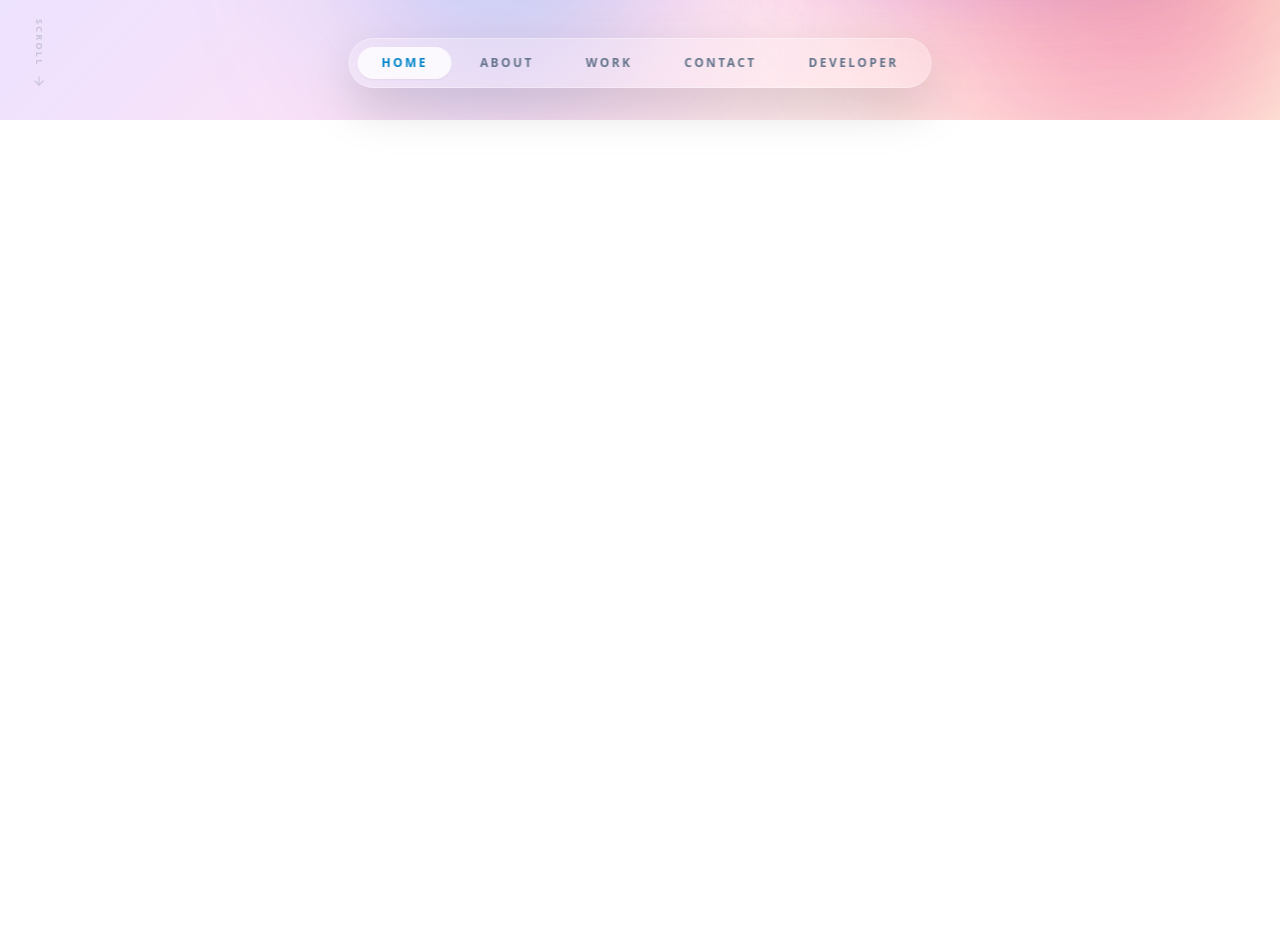
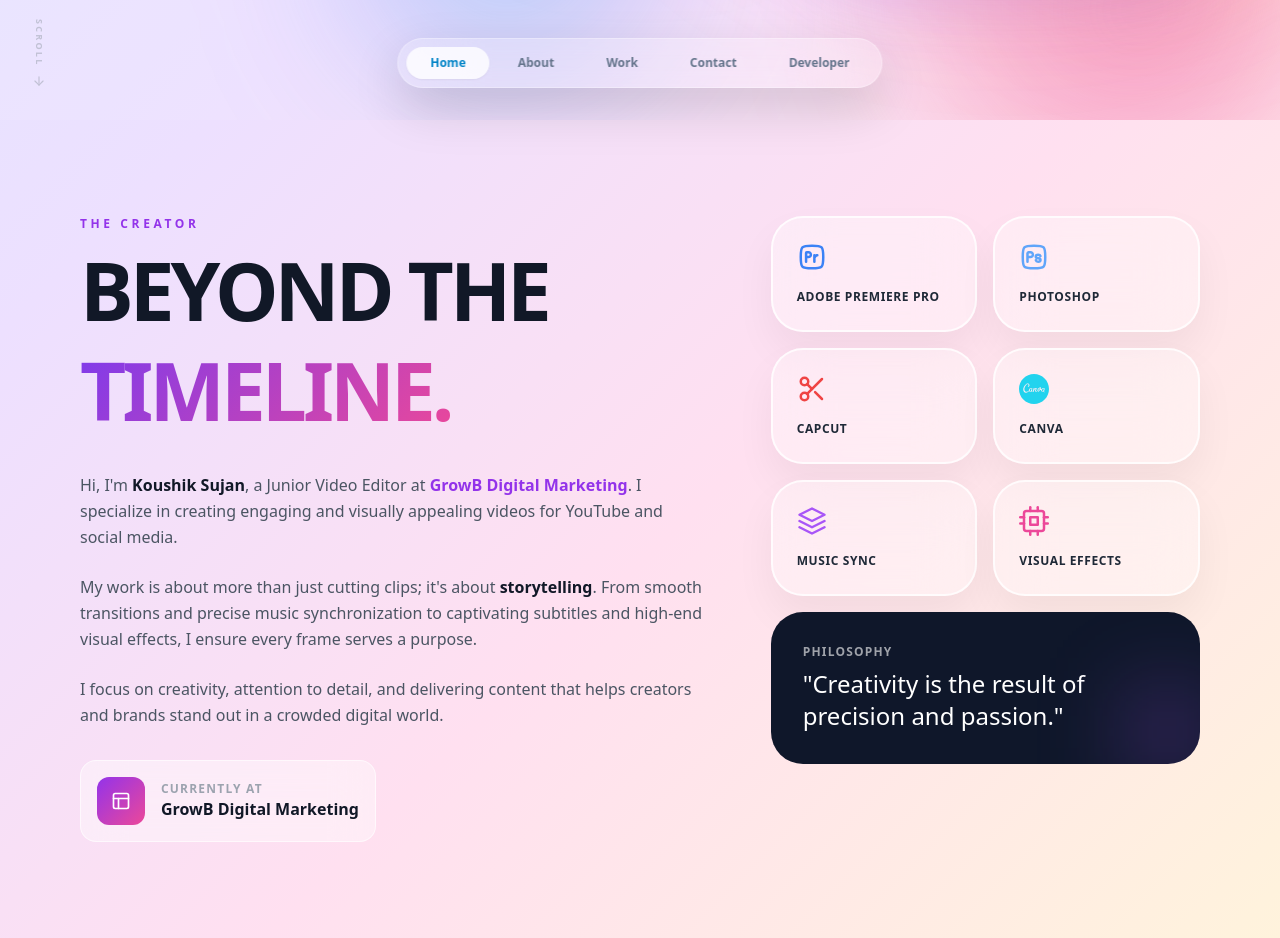
Before and after one commit to shsobur/portfolio-0.3, a React (Vite) app: page / in a window 1280 px wide. Shown: the part 680-1618 px from the top of the page. Before the commit the page ends 800 px from the top, so only its background shows below. Built offline with nearby package versions, Linux system fonts and the light colour scheme.

Commit message:
About page added

```diff
--- a/package.json
+++ b/package.json
@@ -10,6 +10,7 @@
     "preview": "vite preview"
   },
   "dependencies": {
+    "@studio-freight/lenis": "^1.0.42",
     "@tailwindcss/vite": "^4.3.0",
     "framer-motion": "^12.40.0",
     "gsap": "^3.15.0",
--- a/src/App.jsx
+++ b/src/App.jsx
@@ -1,13 +1,43 @@
+import { useEffect } from "react";
+import Lenis from "@studio-freight/lenis";
 import Home from "./Pages/Home/Home";
+import About from "./Pages/About/About";
 import Navbar from "./Components/Navbar/Navbar";
 import Background from "./Components/Background/Background";
 
 const App = () => {
+  useEffect(() => {
+    // Initialize Lenis
+    const lenis = new Lenis({
+      duration: 1.2,
+      easing: (t) => Math.min(1, 1.001 - Math.pow(2, -10 * t)),
+      smoothWheel: true,
+    });
+
+    function raf(time) {
+      lenis.raf(time);
+      requestAnimationFrame(raf);
+    }
+
+    requestAnimationFrame(raf);
+
+    return () => {
+      lenis.destroy();
+    };
+  }, []);
+
   return (
     <Background>
       <Navbar />
-      <Home />
-      {/* When you add About, Project, etc., just put them here */}
+      {/* Add IDs here so we can scroll to them */}
+      <div id="home">
+        <Home />
+      </div>
+      <div id="about">
+        <About />
+      </div>
+      {/* <div id="work"><Work /></div> */}
+      {/* <div id="contact"><Contact /></div> */}
     </Background>
   );
 };
--- a/src/Components/Navbar/Navbar.jsx
+++ b/src/Components/Navbar/Navbar.jsx
@@ -1,20 +1,64 @@
-import { useState } from "react";
+import { useState, useEffect } from "react";
 import { motion } from "framer-motion";
 
+const navItems = [
+  { name: "Home", id: "home" },
+  { name: "About", id: "about" },
+  { name: "Work", id: "work" },
+  { name: "Contact", id: "contact" },
+  { name: "Developer", id: "developer" },
+];
+
 const Navbar = () => {
-  const [active, setActive] = useState("Home");
-  const navItems = ["Home", "About", "Work", "Contact", "Developer"];
+  const [active, setActive] = useState("home");
+
+  // 1. Scroll Handler
+  const scrollToSection = (id) => {
+    const element = document.getElementById(id);
+    if (element) {
+      element.scrollIntoView({ behavior: "smooth" });
+    }
+  };
+
+  // 2. Intersection Observer Logic (Smart Highlighting)
+  useEffect(() => {
+    const observerOptions = {
+      root: null,
+      rootMargin: "-40% 0px -40% 0px", // Detects when section is in the middle of screen
+      threshold: 0,
+    };
+
+    const observerCallback = (entries) => {
+      entries.forEach((entry) => {
+        if (entry.isIntersecting) {
+          setActive(entry.target.id);
+        }
+      });
+    };
+
+    const observer = new IntersectionObserver(
+      observerCallback,
+      observerOptions,
+    );
+
+    navItems.forEach((item) => {
+      const el = document.getElementById(item.id);
+      if (el) observer.observe(el);
+    });
+
+    return () => observer.disconnect();
+  }, []);
 
   return (
     <nav className="fixed bottom-8 left-1/2 -translate-x-1/2 z-[100] w-fit">
       <div className="flex items-center gap-1 px-2 py-2 bg-white/20 backdrop-blur-2xl border border-white/30 rounded-full shadow-[0_20px_50px_rgba(0,0,0,0.15)]">
         {navItems.map((item) => (
           <button
-            key={item}
-            onClick={() => setActive(item)}
-            className="relative px-3.5 py-2.5 sm:px-6 sm:py-2 rounded-full text-[10px] sm:text-xs font-bold uppercase tracking-[0.2em] transition-all duration-300"
+            key={item.id}
+            onClick={() => scrollToSection(item.id)}
+            className="relative px-3.5 py-2.5 sm:px-6 sm:py-2 rounded-full text-[10px] sm:text-xs font-bold uppercasetracking-[0.2em] transition-all duration-300"
           >
-            {active === item && (
+            {active === item.id && (
               <motion.div
                 layoutId="nav-pill"
                 className="absolute inset-0 bg-white/80 shadow-sm rounded-full"
@@ -23,12 +67,12 @@
             )}
             <span
               className={`relative z-10 transition-colors duration-500 ${
-                active === item
+                active === item.id
                   ? "text-sky-600"
                   : "text-slate-500 hover:text-slate-900"
               }`}
             >
-              {item}
+              {item.name}
             </span>
           </button>
         ))}
--- /dev/null
+++ b/src/Pages/About/About.jsx
@@ -0,0 +1,146 @@
+import { motion } from "framer-motion";
+import {SiCanva } from "react-icons/si";
+import { FiCpu, FiLayout, FiScissors, FiLayers } from "react-icons/fi";
+import { TbBrandAdobePhotoshop, TbBrandAdobePremier } from "react-icons/tb";
+
+const fadeUp = (delay = 0) => ({
+  initial: { opacity: 0, y: 28 },
+  whileInView: { opacity: 1, y: 0 },
+  viewport: { once: true },
+  transition: { duration: 0.75, ease: [0.22, 1, 0.36, 1], delay },
+});
+
+const About = () => {
+  const skills = [
+    {
+      name: "Adobe Premiere Pro",
+      icon: <TbBrandAdobePremier className="text-blue-500" />,
+    },
+    { name: "Photoshop", icon: <TbBrandAdobePhotoshop className="text-blue-400" /> },
+    { name: "CapCut", icon: <FiScissors className="text-red-500" /> },
+    { name: "Canva", icon: <SiCanva className="text-cyan-400" /> },
+    { name: "Music Sync", icon: <FiLayers className="text-purple-500" /> },
+    { name: "Visual Effects", icon: <FiCpu className="text-pink-500" /> },
+  ];
+
+  return (
+    <section className="relative min-h-screen flex flex-col justify-center px-6 md:px-12 lg:px-20 py-24">
+      <div className="max-w-7xl w-full mx-auto grid grid-cols-1 lg:grid-cols-12 gap-12 lg:gap-16">
+        {/* LEFT: CONTENT SIDE */}
+        <div className="lg:col-span-7 flex flex-col gap-8">
+          <div className="flex flex-col gap-2">
+            <motion.p
+              {...fadeUp(0.1)}
+              className="text-xs font-bold uppercase tracking-[0.3em] text-purple-600"
+            >
+              The Creator
+            </motion.p>
+            <motion.h2
+              {...fadeUp(0.15)}
+              className="font-black leading-tight tracking-tighter text-gray-900"
+              style={{ fontSize: "clamp(48px, 8vw, 80px)" }}
+            >
+              BEYOND THE{" "}
+              <span
+                style={{
+                  background: "linear-gradient(135deg, #7c3aed, #ec4899)",
+                  WebkitBackgroundClip: "text",
+                  WebkitTextFillColor: "transparent",
+                }}
+              >
+                TIMELINE.
+              </span>
+            </motion.h2>
+          </div>
+
+          <motion.div
+            {...fadeUp(0.2)}
+            className="flex flex-col gap-6 text-[16px] leading-relaxed text-gray-600 max-w-2xl"
+          >
+            <p>
+              Hi, I'm <strong className="text-gray-900">Koushik Sujan</strong>,
+              a Junior Video Editor at{" "}
+              <span className="text-purple-600 font-semibold">
+                GrowB Digital Marketing
+              </span>
+              . I specialize in creating engaging and visually appealing videos
+              for YouTube and social media.
+            </p>
+            <p>
+              My work is about more than just cutting clips; it's about{" "}
+              <strong className="text-gray-900">storytelling</strong>. From
+              smooth transitions and precise music synchronization to
+              captivating subtitles and high-end visual effects, I ensure every
+              frame serves a purpose.
+            </p>
+            <p>
+              I focus on creativity, attention to detail, and delivering content
+              that helps creators and brands stand out in a crowded digital
+              world.
+            </p>
+          </motion.div>
+
+          {/* Role Badge */}
+          <motion.div
+            {...fadeUp(0.3)}
+            className="flex items-center gap-4 p-4 rounded-2xl w-fit"
+            style={{
+              background: "rgba(255, 255, 255, 0.4)",
+              backdropFilter: "blur(20px)",
+              border: "1px solid rgba(255, 255, 255, 0.6)",
+            }}
+          >
+            <div className="w-12 h-12 rounded-xl bg-gradient-to-br from-purple-600 to-pink-500 flex items-center justify-center text-white text-xl">
+              <FiLayout />
+            </div>
+            <div>
+              <p className="text-xs font-bold text-gray-400 uppercase tracking-widest">
+                Currently at
+              </p>
+              <p className="font-bold text-gray-900">GrowB Digital Marketing</p>
+            </div>
+          </motion.div>
+        </div>
+
+        {/* RIGHT: SKILLS / BENTO GRID */}
+        <div className="lg:col-span-5 grid grid-cols-2 gap-4 h-fit">
+          {skills.map((skill, index) => (
+            <motion.div
+              key={index}
+              {...fadeUp(0.1 + index * 0.05)}
+              whileHover={{ y: -5, scale: 1.02 }}
+              className="p-6 rounded-[2rem] flex flex-col gap-4 justify-between"
+              style={{
+                background: "rgba(255, 255, 255, 0.35)",
+                backdropFilter: "blur(28px)",
+                border: "2px solid rgba(255, 255, 255, 0.78)",
+                boxShadow: "0 20px 40px rgba(0,0,0,0.05)",
+              }}
+            >
+              <div className="text-3xl">{skill.icon}</div>
+              <p className="text-[12px] font-black uppercase tracking-wider text-gray-800">
+                {skill.name}
+              </p>
+            </motion.div>
+          ))}
+
+          {/* A Call to Action Small Box */}
+          <motion.div
+            {...fadeUp(0.4)}
+            className="col-span-2 p-8 rounded-[2rem] bg-slate-900 text-white flex flex-col gap-2 overflow-hidden relative group"
+          >
+            <p className="text-xs font-bold opacity-60 uppercase tracking-widest">
+              Philosophy
+            </p>
+            <p className="font-heading text-2xl">
+              "Creativity is the result of precision and passion."
+            </p>
+            <div className="absolute -bottom-4 -right-4 w-24 h-24 bg-purple-500/20 blur-2xl group-hover:bg-pink-500/30 transition-colors" />
+          </motion.div>
+        </div>
+      </div>
+    </section>
+  );
+};
+
+export default About;
```
Also changed, not shown: 1 other file (tests, documents, lock files or other folders).
